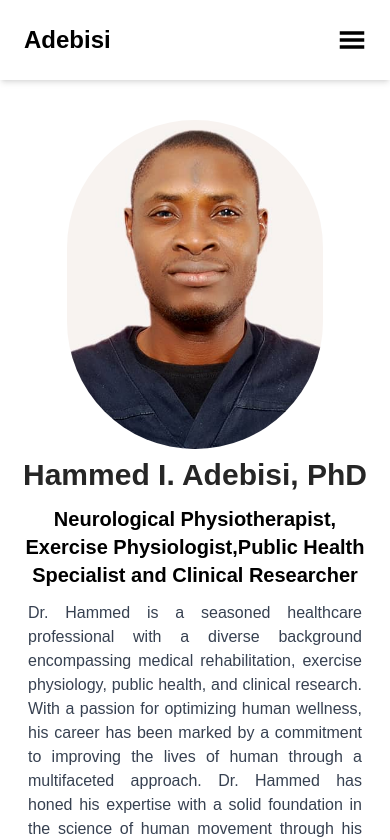
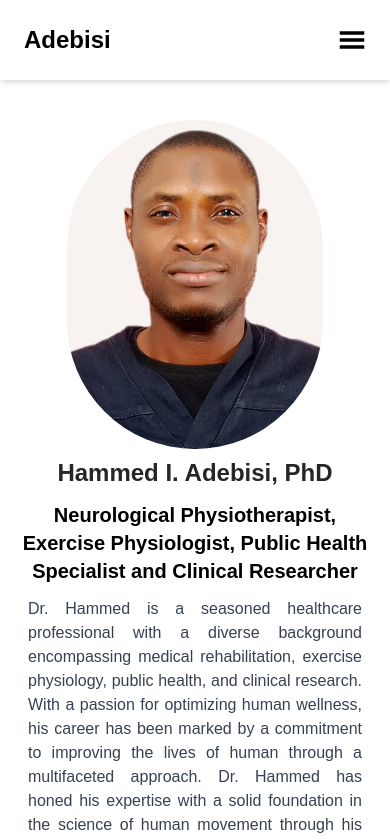
Before and after one commit to boymeetsblockchain/hammed-adebisi, a React (Create React App) app: page / in a window 390 px wide. Shown: the top 840 px of the page. Built offline with nearby package versions, Linux system fonts and the light colour scheme.

Commit message:
changed the spacing

```diff
--- a/src/components/Hero.jsx
+++ b/src/components/Hero.jsx
@@ -6,11 +6,11 @@ function Hero() {
   return (
     <div className="hero flex flex-col-reverse md:flex-row w-full gap-2  my-10 items-center">
       <div className="info flex flex-col justify-center md:w-1/2 md:mx-[100px] space-y-3 text-center md:text-left">
-        <h1 className='text-3xl  md:text-4xl text-neutral-800 font-bold'>
+        <h1 className='text-2xl  md:text-4xl text-neutral-800 font-bold'>
           Hammed I. Adebisi, PhD
         </h1>
         <h2 className='text-xl  font-semibold'>
-          Neurological Physiotherapist, Exercise Physiologist,Public Health Specialist and Clinical Researcher
+          Neurological Physiotherapist, Exercise Physiologist, {' '}Public Health Specialist and Clinical Researcher
         </h2>
         <p className="text-gray-700   md:px-0 px-3 leading-6 text-justify">
         Dr. Hammed is a seasoned healthcare professional with a diverse background encompassing medical rehabilitation, exercise physiology, public health, and clinical research. With a passion for optimizing human wellness, his career has been marked by a commitment to improving the lives of human through a multifaceted approach. Dr. Hammed has honed his expertise with a solid foundation in the science of human movement through his educational background (PhD in exercise physiology). He is also a dedicated public health specialist with a profound passion for improving community health. Furthermore, Dr. Hammed’s role as a clinical researcher drives innovation and evidence-based practice within the field of medicine. He is armed with a profound passion for advancing healthcare through rigorous scientific investigations and has published over twenty-seven researches in reputable journals.
```
Also changed, not shown: 1 other file (tests, documents, lock files or other folders).
